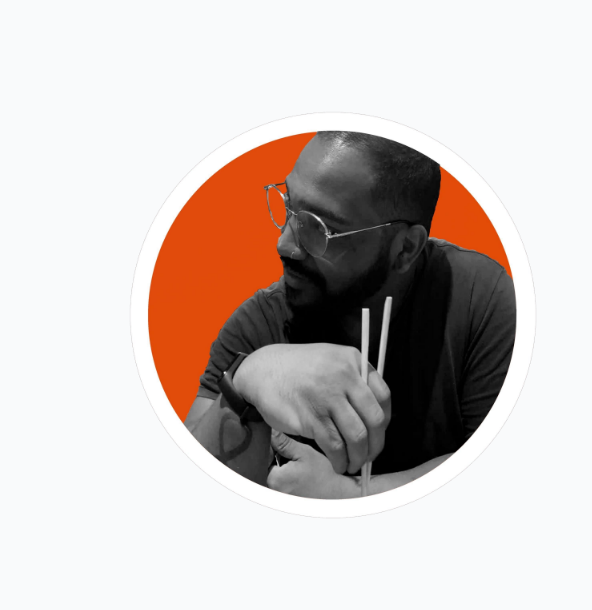
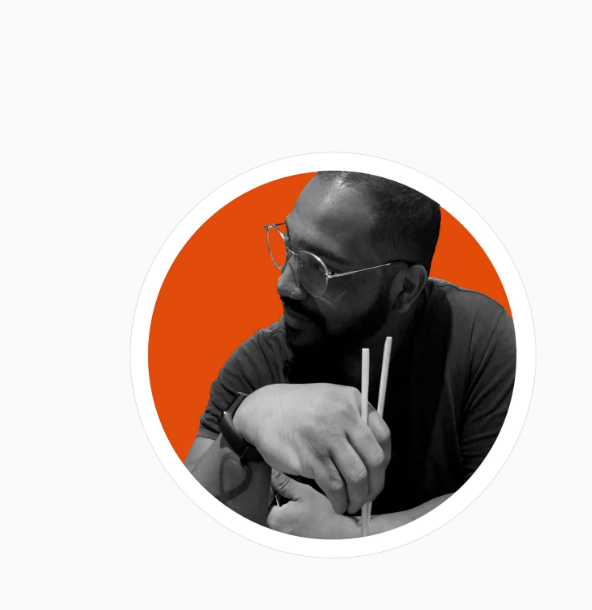
Before and after one commit to EvertonCordeiro1994/portfoliotailwindcss, a website: page index.html in a window 1280 px wide. Shown: the part 125-735 px from the top of the page, 0-592 px from the left. Drawn offline with nearby package versions, Linux system fonts and the light colour scheme.

Commit message:
Update index.html

```diff
--- a/index.html
+++ b/index.html
@@ -44,7 +44,7 @@
     <main id="home" class="pt-20">
         <section  class="flex flex-col lg:flex-row items-center justify-center w-full h-screen lg:p-32 ">
             <img src="./images/pics/profile.png" alt="foto preta e branca com fundo laranja"
-                class="w-5/6 sm:-mt-20 lg:w-2/5 rounded-xl ">
+                class="w-5/6 lg:w-2/5 rounded-xl ">
 
             <div class="flex flex-col justify-center items-center w-full md:mb-24 text-center">
                 <h1 class="text-4xl lg:text-6xl font-black">Éverton Cordeiro</h1>
```
